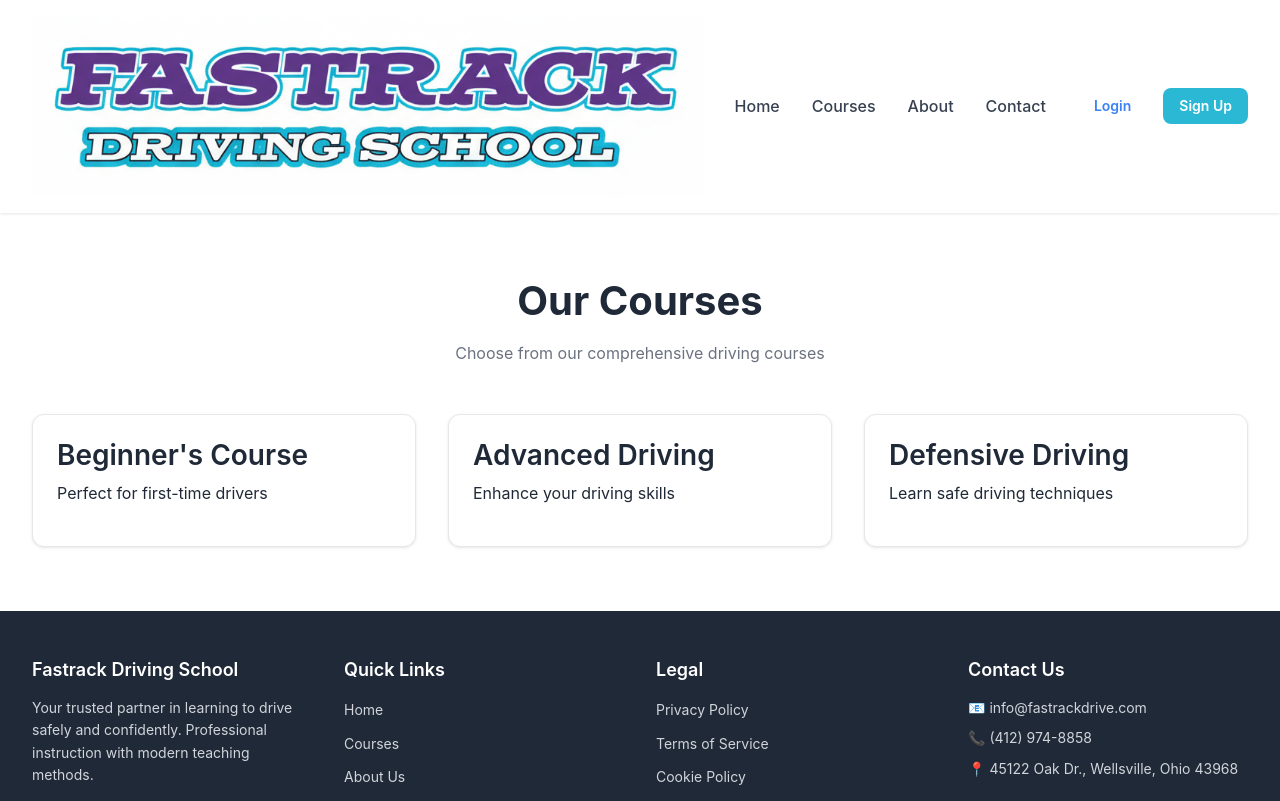
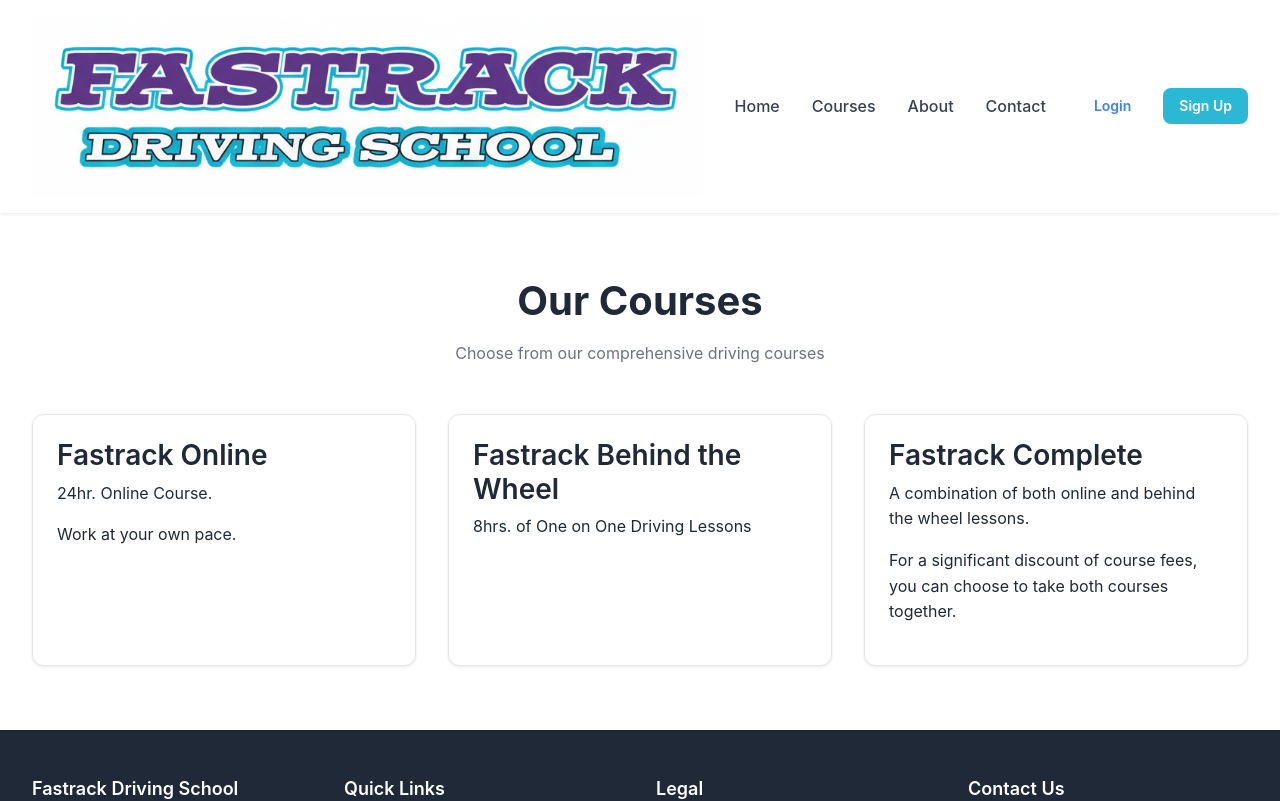
Before and after one commit to cryptocoledotcom/fastrack-driving-school-lms, a React (Create React App) app: page /courses in a window 1280 px wide. Shown: the top 801 px of the page. Built offline with nearby package versions, Linux system fonts and the light colour scheme; no server answers; the database is empty.

Commit message:
updated coursesPage.jsx

```diff
--- a/src/pages/Courses/CoursesPage.jsx
+++ b/src/pages/Courses/CoursesPage.jsx
@@ -10,16 +10,18 @@ const CoursesPage = () => {
         <p className={styles.subtitle}>Choose from our comprehensive driving courses</p>
         <div className={styles.grid}>
           <Card hoverable>
-            <h3>Beginner's Course</h3>
-            <p>Perfect for first-time drivers</p>
+            <h3>Fastrack Online</h3>
+            <p>24hr. Online Course.</p>
+            <p>Work at your own pace.</p>
           </Card>
           <Card hoverable>
-            <h3>Advanced Driving</h3>
-            <p>Enhance your driving skills</p>
+            <h3>Fastrack Behind the Wheel</h3>
+            <p>8hrs. of One on One Driving Lessons</p>
           </Card>
           <Card hoverable>
-            <h3>Defensive Driving</h3>
-            <p>Learn safe driving techniques</p>
+            <h3>Fastrack Complete</h3>
+            <p>A combination of both online and behind the wheel lessons.</p>
+            <p>For a significant discount of course fees, you can choose to take both courses together.</p>
           </Card>
         </div>
       </div>
```
